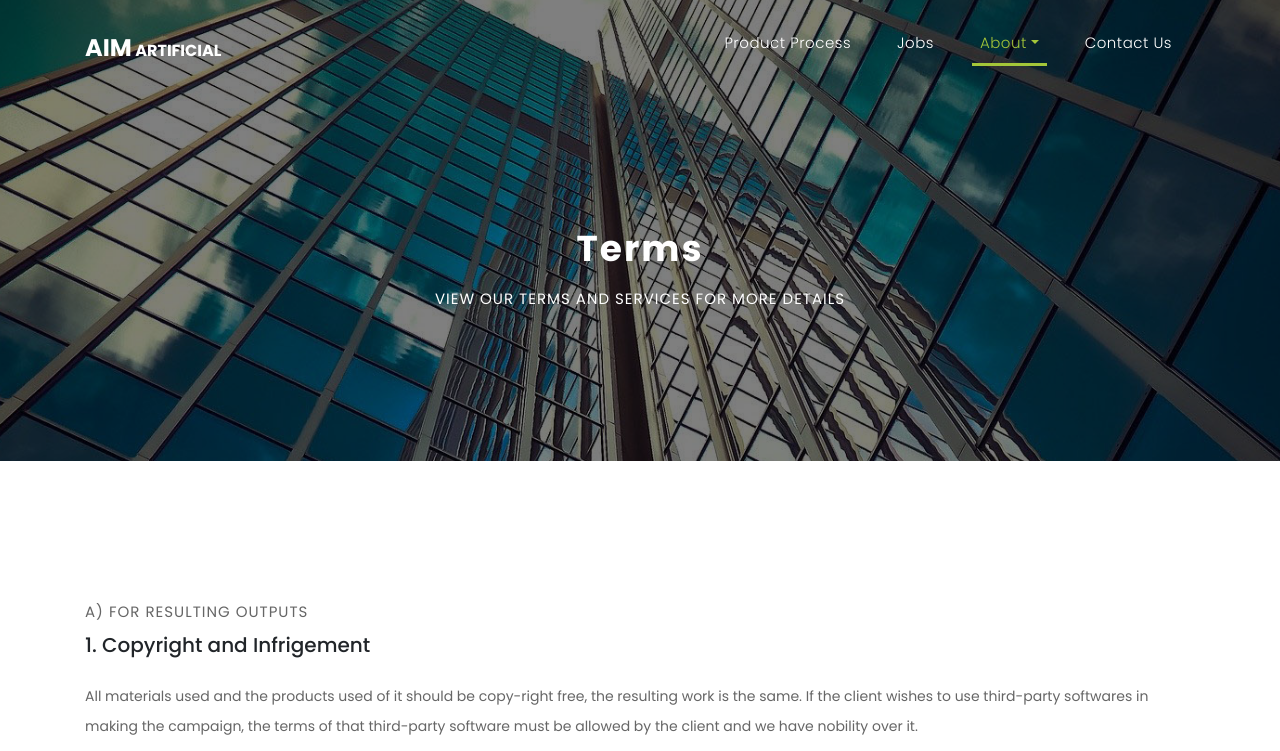
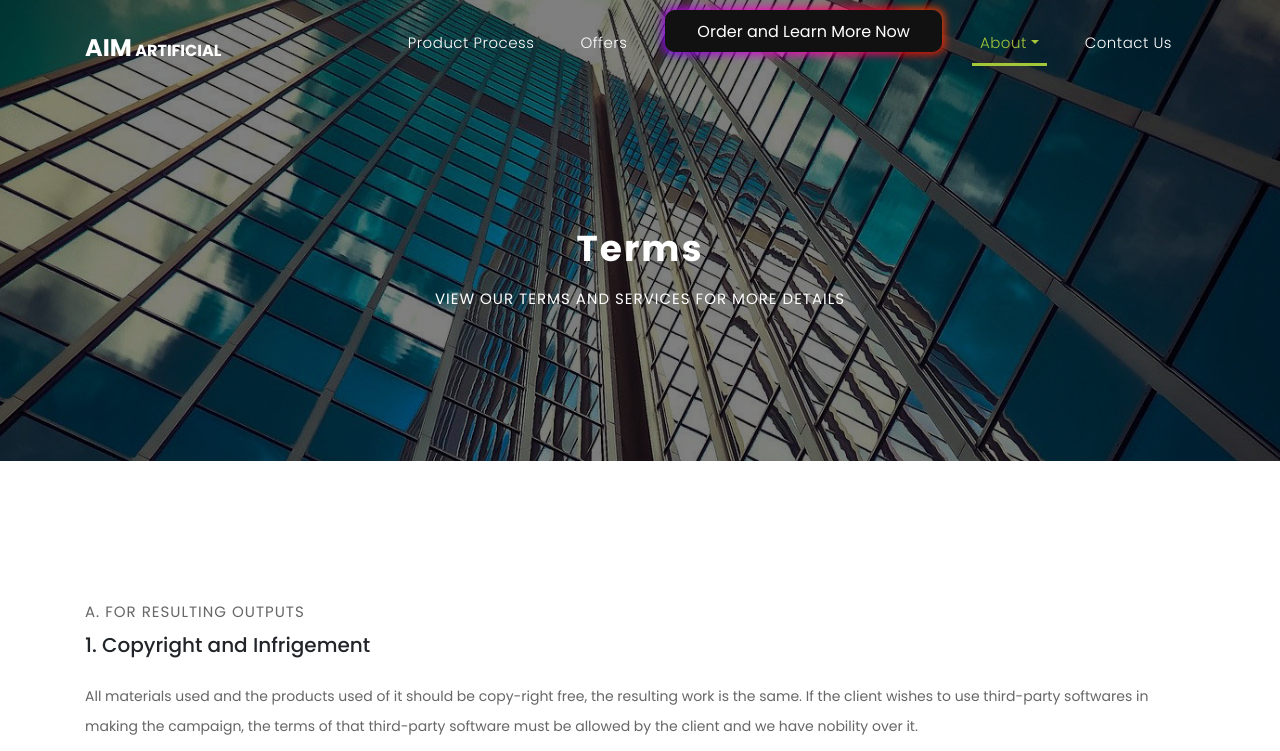
Before and after one commit to Onganne/justHIRINNG-master, a plain HTML site: page justMAILinn/terms.html in a window 1280 px wide. Shown: the part 49-800 px from the top of the page. Drawn offline with Linux system fonts and the light colour scheme.

Commit message:
update 2

```diff
--- a/justMAILinn/assets/css/page.css
+++ b/justMAILinn/assets/css/page.css
@@ -73,6 +73,77 @@ body {
       display: inline-block;
       transition: all 0.3s;
   }
+
+  /* CSS Pricing Button */
+  a.payment {
+    padding: 0.6em 2em;
+    border: none;
+    outline: none;
+    color: rgb(255, 255, 255);
+    background: #111;
+    cursor: pointer;
+    position: relative;
+    z-index: 0;
+    border-radius: 10px;
+    user-select: none;
+    -webkit-user-select: none;
+    touch-action: manipulation;
+  }
+
+  a.payment:before {
+    content: "";
+    background: linear-gradient(
+      45deg,
+      #ff0000,
+      #ff7300,
+      #fffb00,
+      #48ff00,
+      #00ffd5,
+      #002bff,
+      #7a00ff,
+      #ff00c8,
+      #ff0000
+    );
+    position: absolute;
+    top: -2px;
+    left: -2px;
+    background-size: 400%;
+    z-index: -1;
+    filter: blur(5px);
+    -webkit-filter: blur(5px);
+    width: calc(100% + 4px);
+    height: calc(100% + 4px);
+    animation: glowing-button-85 20s linear infinite;
+    transition: opacity 0.3s ease-in-out;
+    border-radius: 10px;
+  }
+
+  @keyframes glowing-button-85 {
+    0% {
+      background-position: 0 0;
+    }
+    50% {
+      background-position: 400% 0;
+    }
+    100% {
+      background-position: 0 0;
+    }
+  }
+
+  a.payment:after {
+    z-index: -1;
+    content: "";
+    position: absolute;
+    width: 100%;
+    height: 100%;
+    background: #222;
+    left: 0;
+    top: 0;
+    border-radius: 10px;
+  }
+
+
+
 
   a.border-button:hover {
       background-color: #fff;
--- a/justMAILinn/terms.html
+++ b/justMAILinn/terms.html
@@ -9,7 +9,7 @@
     <meta name="author" content="">
     <link href="https://fonts.googleapis.com/css?family=Poppins:100,200,300,400,500,600,700,800,900&display=swap" rel="stylesheet">
 
-    <title>PHPJabbers.com | Free Job Agency Website Template</title>
+    <title>AIM Terms and Guidelines</title>
 
     <!-- Bootstrap core CSS -->
     <link href="vendor/bootstrap/css/bootstrap.min.css" rel="stylesheet">
@@ -68,8 +68,11 @@
               </a>
             </li>
             <li class="nav-item">
-             <a class="nav-link" href="jobs.html">Jobs</a>
+             <a class="nav-link" href="jobs.html">Offers</a>
             </li>
+            <li class="nav-item">
+              <a class="payment" role="payment" href="jobs.html">Order and Learn More Now</a>
+           </li>
             <li class="nav-item dropdown active">
               <a class="dropdown-toggle nav-link" data-toggle="dropdown" href="#" role="button" aria-haspopup="true" aria-expanded="false">About</a>
 
@@ -107,7 +110,7 @@
       <div class="container">
         <div class="more-info-content">
           <div class="right-content">
-            <span>A) For Resulting Outputs</span>
+            <span>A. For Resulting Outputs</span>
             <h5>1. Copyright and Infrigement</h5>
             <br>
             <p> All materials used and the products used of it should be copy-right free, the resulting work is the same. If the client wishes to use third-party softwares in making the campaign, the terms of that third-party software must be allowed by the client and we have nobility over it.
@@ -115,7 +118,7 @@
 
             <br>
 
-            <span>A) For Resulting Outputs</span>
+            <span>A. For Resulting Outputs</span>
             <h5>2. Checked and Finalization of Client Requests</h5>
             <br>
             <p> All resulting work will be given to the client only if checked and finalized. Clients who want the resulting work to be published must do it themselves or extra payment will be required. Finally, all payments will be made as a split, where the client will pay half the amount first before the other one's satisfactions are met.
@@ -123,7 +126,7 @@
 
             <br>
 
-            <span>C) For Privacy</span>
+            <span>C. For Privacy</span>
             <h5>3. Client and Staff Privacy</h5>
             <br>
             <p>Client and staff Privacy are to be monitored at all costs. According to the Philippines Act 1897, no information is to be shared without direct and clear consent from the user. The agency will not be responsible for any negative external factors of the user, but we may adjust within valid reason.
@@ -131,7 +134,7 @@
 
             <br>
 
-            <span>D) Payments and Transactions</span>
+            <span>D. Payments and Transactions</span>
             <h5>4. How to Pay and Accept Transactions Officially</h5>
             <br>
             <p>Payments and Transactions are to be made only from either G-Cash, Metrobank/Valid banks, or Pay Maya. Paypal is not available.
@@ -139,7 +142,7 @@
 
             <br>
 
-            <span>A) For Resulting Outputs</span>
+            <span>A. For Resulting Outputs</span>
             <h5>5. Revisions and Rights to Fairness</h5>
             <br>
             <p>Clients have the right to request revisions only of valid reasons only of valid reason. If not, not only do staff have the right to refuse, but initial payments are also kept for the time spent from the staff. Clients may notify Human Resources for revision with valid reason, while staff who do not accept the revision must access HR contacts with the reason why and proof (being the business info, theme plan, and client remarks). The authorities may get involved if a situation escalates.
@@ -147,7 +150,7 @@
 
             <br>
 
-            <span>B) For Staff Related Concerns</span>
+            <span>B. For Staff Related Concerns</span>
             <h5>6. Breaks and Holidays</h5>
             <br>
             <p>Holidays and weekends can still offer services if the staff is agreeing to the service.If any blackmail or threats are involved, authorities will be involved to handle the situation, including the agency lawyer…is still possible.
@@ -155,7 +158,7 @@
 
             <br>
 
-            <span>E) For Client Related Concerns</span>
+            <span>E. For Client Related Concerns</span>
             <h5>7. Valid Age and Requests</h5>
             <br>
             <p>Only clients who are of valid position can request for bulk-up-services, but most know that rejection is possible. Clients who are of valid position or age (17+) cannot request for services unless a business plan is established.
@@ -176,7 +179,7 @@
       <div class="container">
         <div class="row">
           <div class="col-md-3 footer-item">
-            <h4>justMAILinn Marketing Website</h4>
+            <h4>AIM Artificial Website</h4>
             <p>This was made with a combination of external sources, frontend dev, backend dev of our own efforts</p>
             <ul class="social-icons">
               <li><a rel="nofollow" href="https://www.facebook.com/profile.php?id=100088919499191" target="_blank"><i class="fa fa-facebook"></i></a></li>
@@ -238,7 +241,7 @@
         <div class="row">
           <div class="col-md-12">
             <p>
-                Copyright © 2023 justMAILinn Marketing
+                Copyright © 2024 AIM Artificial
             </p>
           </div>
         </div>
```
Also changed, not shown: justMAILinn/about.html (+5 -2 lines), justMAILinn/blog-details.html (+5 -2 lines), justMAILinn/blog.html (+5 -2 lines), justMAILinn/contact.html (+5 -2 lines), justMAILinn/job-details.html (+5 -2 lines), justMAILinn/jobs.html (+5 -2 lines), justMAILinn/page.html (+6 -2 lines), justMAILinn/team.html (+5 -2 lines), justMAILinn/testimonials.html (+5 -2 lines).
